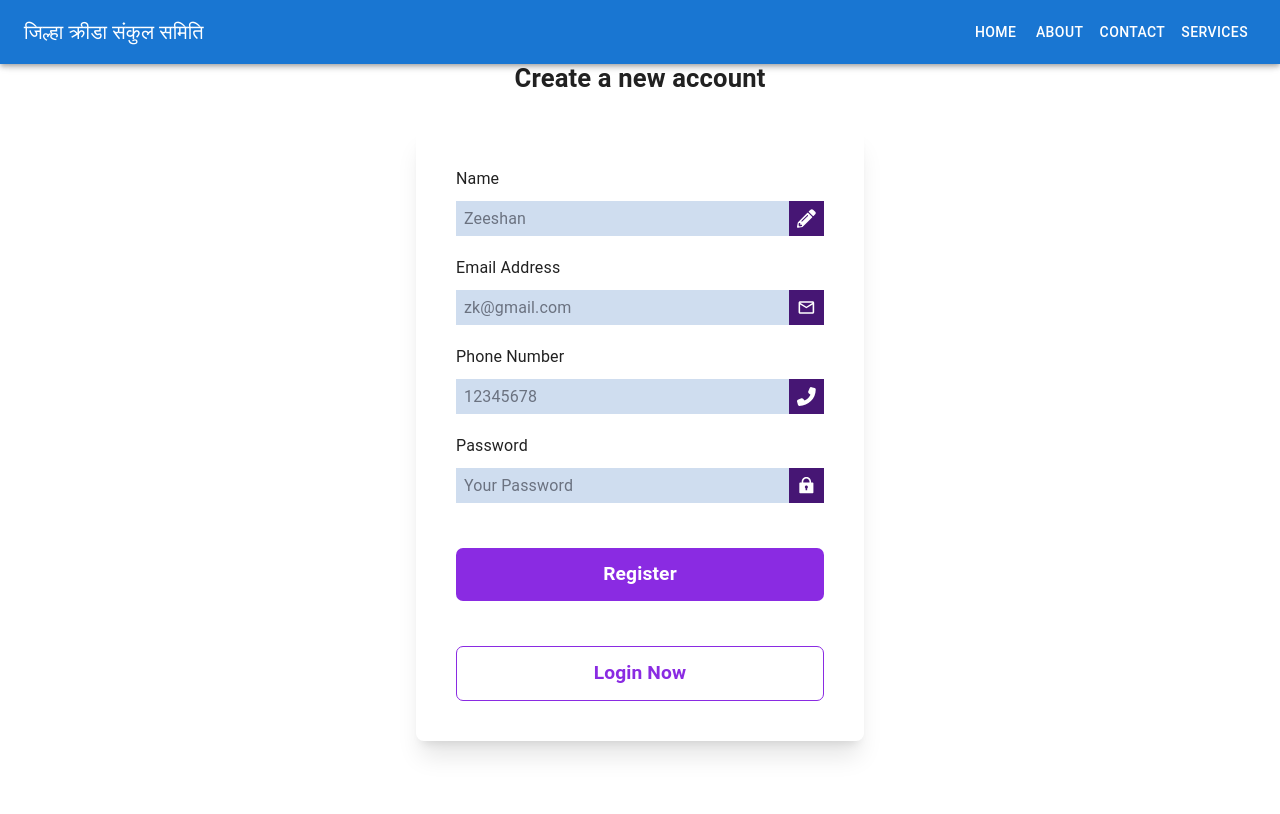
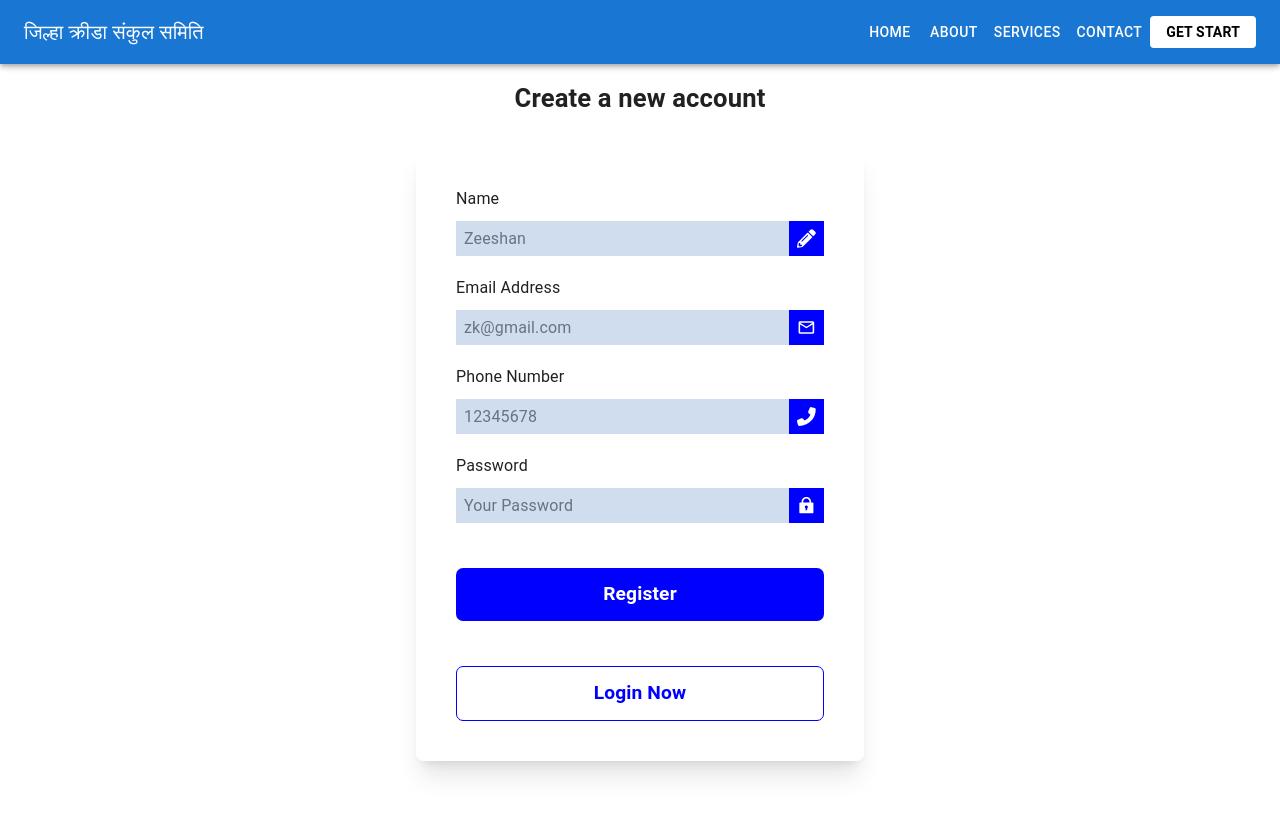
Before and after one commit to sanyampatil/collab-Project, a React (Vite) app: page /register in a window 1280 px wide. Shown: the top 814 px of the page. Built offline with nearby package versions, Linux system fonts and the light colour scheme.

Commit message:
added one more

```diff
--- a/src/App.css
+++ b/src/App.css
@@ -64,7 +64,7 @@
 .authPage .container form .inputTag div svg {
   width: 10%;
   font-size: 1.5rem;
-  background: rgb(70, 22, 116);
+  background: blue;
   height: 100%;
   padding: 8px;
   color: #fff;
@@ -77,17 +77,17 @@
   margin-top: 25px;
   font-weight: 700;
   color: #fff;
-  background: blueviolet;
+  background: blue;
   font-size: 1.2rem;
   border-radius: 7px;
 }
 .authPage .container form a {
   padding: 12px;
   text-align: center;
-  border: 1px solid blueviolet;
+  border: 1px solid blue;
   margin-top: 25px;
   font-weight: 700;
-  color: blueviolet;
+  color: blue;
   font-size: 1.2rem;
   text-decoration: none;
   border-radius: 7px;
--- a/src/components/Navbar.jsx
+++ b/src/components/Navbar.jsx
@@ -14,11 +14,31 @@ import MenuIcon from '@mui/icons-material/Menu'
 import Toolbar from '@mui/material/Toolbar'
 import Typography from '@mui/material/Typography'
 import Button from '@mui/material/Button'
+import { Link, useNavigate } from 'react-router-dom'
 
 const drawerWidth = 240
-const navItems = ['Home', 'About', 'Contact', 'services']
+const navItems = [
+  {
+    name: 'Home',
+    slug: '/'
+  },
+  {
+    name: 'about',
+    slug: '/about'
+  },
+  {
+    name: 'services',
+    slug: '/services'
+  },
+  {
+    name: 'contact',
+    slug: '/contact'
+  }
+]
 
 function Navbar (props) {
+  const navigate = useNavigate()
+
   const { window } = props
   const [mobileOpen, setMobileOpen] = React.useState(false)
 
@@ -35,8 +55,11 @@ function Navbar (props) {
       <List>
         {navItems.map(item => (
           <ListItem key={item} disablePadding>
-            <ListItemButton sx={{ textAlign: 'center' }}>
-              <ListItemText primary={item} />
+            <ListItemButton
+              sx={{ textAlign: 'center' }}
+              onClick={() => navigate(item.slug)}
+            >
+              <ListItemText primary={item.name} />
             </ListItemButton>
           </ListItem>
         ))}
@@ -79,12 +102,20 @@ function Navbar (props) {
             </Typography>
             <Box sx={{ display: { xs: 'none', sm: 'block' } }}>
               {navItems.map(item => (
-                <Button key={item} sx={{ color: '#fff' }}>
-                  {item}
+                <Button
+                  key={item}
+                  sx={{ color: '#fff' }}
+                  onClick={() => navigate(item.slug)}
+                >
+                  {item.name}
                 </Button>
               ))}
             </Box>
-
+            <Link to='/register'>
+              <a className='uppercase text-black i nline-block  text-sm bg-white py-2 px-4 rounded font-semibold hover:bg-indigo-100'>
+                get start
+              </a>
+            </Link>
             <IconButton
               color='inherit'
               aria-label='open drawer'
--- a/src/pages/Home.jsx
+++ b/src/pages/Home.jsx
@@ -7,51 +7,21 @@ const Home = () => {
     <>
       <main className='w-full  mt-16'>
         {/* section hero  */}
-        <section className=''>
-          <div className='  relative bg-gray-100    sm:grid grid-cols-5 grid-rows-2 space-y-6 sm:space-y-0 sm:gap-4'>
-            <div className=' w-[100vh]  h-52 col-span-4 bg-gradient-to-tr from-indigo-800 to-indigo-500 rounded-md  lg:flex  lg:items-center  sm:flex   lg:justify-between lg:px-5 items-center'>
-              <div className='logo lg:flex lg:items-center lg:gap-2 '>
-                <img
-                  src=''
-                  alt='mainLogo'
-                  className='w-[200px] h-[200px] bg-white rounded-full'
-                />
-                <div>
-                  <h2 className='text-white text-4xl'>
-                    जिल्हा क्रीडा संकुल समिति
-                  </h2>
-                  <p className='text-indigo-100 mt-4 capitalize font-thin tracking-wider leading-7'>
-                    Lorem ipsum dolor sit amet consectetur adipisicing elit.
-                    Sed, dolore?
-                  </p>
-                </div>
-              </div>
-              <div className='ml-20 w-80'>
-                {/* <h2 className='text-white text-4xl'>Adsla</h2> */}
-                <div className='text-2xl text-white'>
-                  <Typewriter
-                    options={{
-                      strings: ['swimming ', ' coaching', 'food and fun  '],
-                      autoStart: true,
-                      loop: true,
-                      cursor: '',
-                      wrapperClassName: 'typewriterpara'
-                    }}
-                  />
-                </div>
-                <a
-                  href='#'
-                  className='uppercase inline-block mt-8 text-sm bg-white py-2 px-4 rounded font-semibold hover:bg-indigo-100'
-                >
-                  get start
-                </a>
-              </div>
+        <section className=' w-full h-44 bg-blue-500'>
+          <div className='flex items-center justify-between'>
+            <div className='flex  items-center gap-10'>
+              <img
+                src='https://static.vecteezy.com/system/resources/previews/023/654/784/non_2x/golden-logo-template-free-png.png'
+                alt=''
+                className='w-[12vw]'
+              />
+              <h1 className='text-[3vw] text-white'>
+                जिल्हा क्रीडा संकुल समिति
+              </h1>
             </div>
-            <div className='col-span-1   '></div>
-          </div>
-
-          <div className='  absolute  top-96  w-screen'>
-            <HomeCrousal />
+            <div className='mr-20'>
+              <div className=' bg-gray-200  w-[30vw]  rounded-md   h-40 '></div>
+            </div>
           </div>
         </section>
       </main>
--- a/src/pages/Login.jsx
+++ b/src/pages/Login.jsx
@@ -25,37 +25,32 @@ const Register = () => {
   }
 
   async function AccountLogin (event) {
-    event.preventDefault()
-    if (!loginData.email || !loginData.password) {
-      toast.error('All required')
-      return
-    }
-
-    if (!isEmail(loginData.email)) {
-      toast.error('Invalid email id')
-      return
-    }
-    if (!isValidPassword(loginData.password)) {
-      toast.error(
-        'Password should be 6 - 16 character long with atleast a number and special character'
-      )
-      return
-    }
-
-    const formData = new FormData()
-    formData.append('email', loginData.email)
-    formData.append('password', loginData.password)
-
-    const response = await dispatch(loginAdminAccount(formData))
-
-    if (response?.payload?.success) {
-      console.log(response)
-    }
-
-    setloginData({
-      email: '',
-      password: ''
-    })
+    //   event.preventDefault()
+    //   if (!loginData.email || !loginData.password) {
+    //     toast.error('All required')
+    //     return
+    //   }
+    //   if (!isEmail(loginData.email)) {
+    //   toast.error('Invalid email id')
+    //   return
+    // }
+    // if (!isValidPassword(loginData.password)) {
+    //   toast.error(
+    //     'Password should be 6 - 16 character long with atleast a number and special character'
+    //   )
+    //   return
+    // }
+    // const formData = new FormData()
+    // formData.append('email', loginData.email)
+    // formData.append('password', loginData.password)
+    // const response = await dispatch(loginAdminAccount(formData))
+    // if (response?.payload?.success) {
+    //   console.log(response)
+    // }
+    // setloginData({
+    //   email: '',
+    //   password: ''
+    // })
   }
 
   return (
@@ -97,7 +92,7 @@ const Register = () => {
               </div>
             </div>
             <button type='submit'>Login</button>
-            <Link to={'/login'}>Register</Link>
+            <Link to={'/register'}>Register</Link>
           </form>
         </div>
       </section>
--- a/src/pages/Register.jsx
+++ b/src/pages/Register.jsx
@@ -82,7 +82,7 @@ const Register = () => {
 
   return (
     <>
-      <section className='authPage h-[100vh] w-[100vw] bg-blue-200'>
+      <section className='authPage h-[100vh] w-[100vw] mt-5 bg-blue-200'>
         <div className='container lg:flex lg:items-center  w-full  '>
           <div className='header'>
             <h3 className='   font-semibold'>Create a new account</h3>
```
